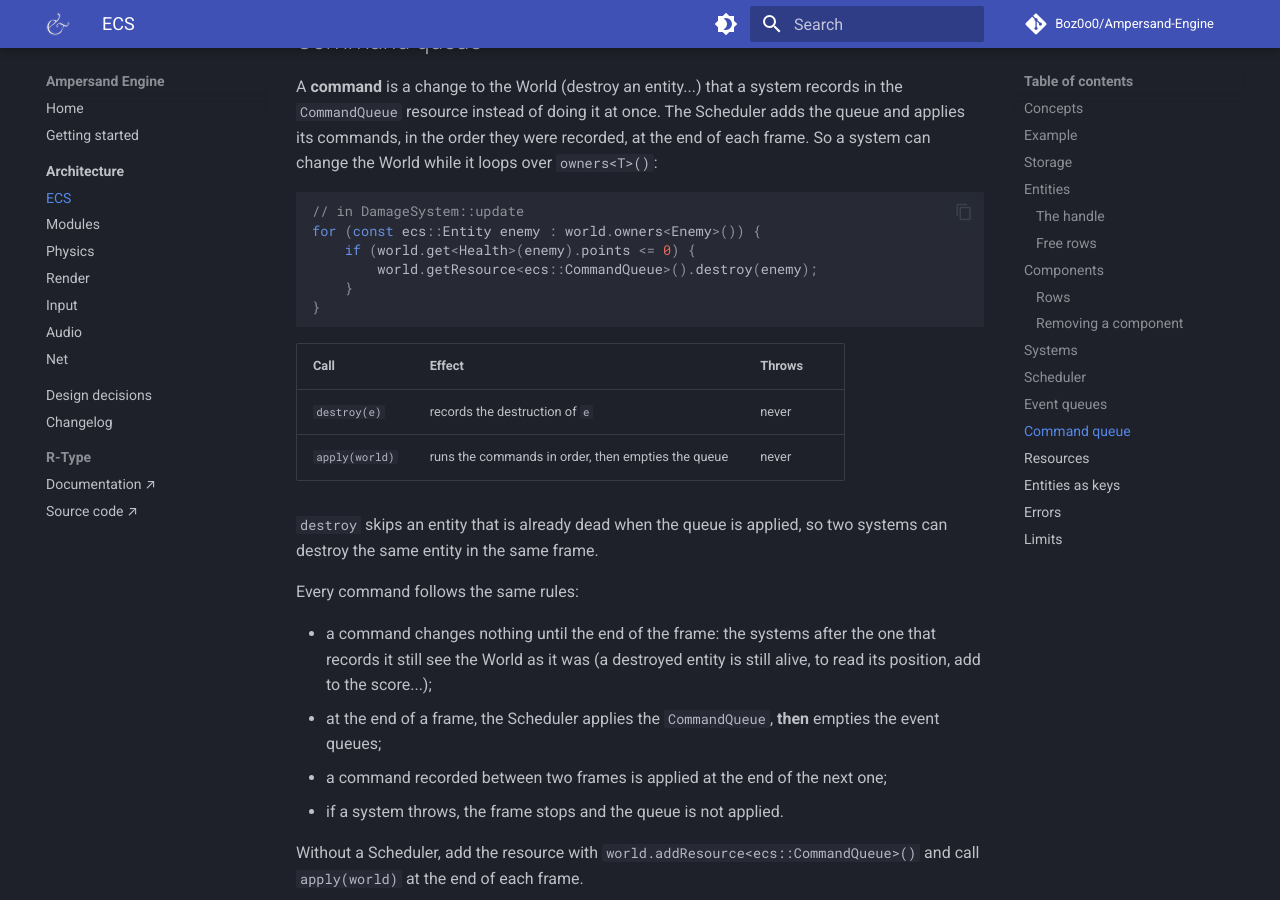
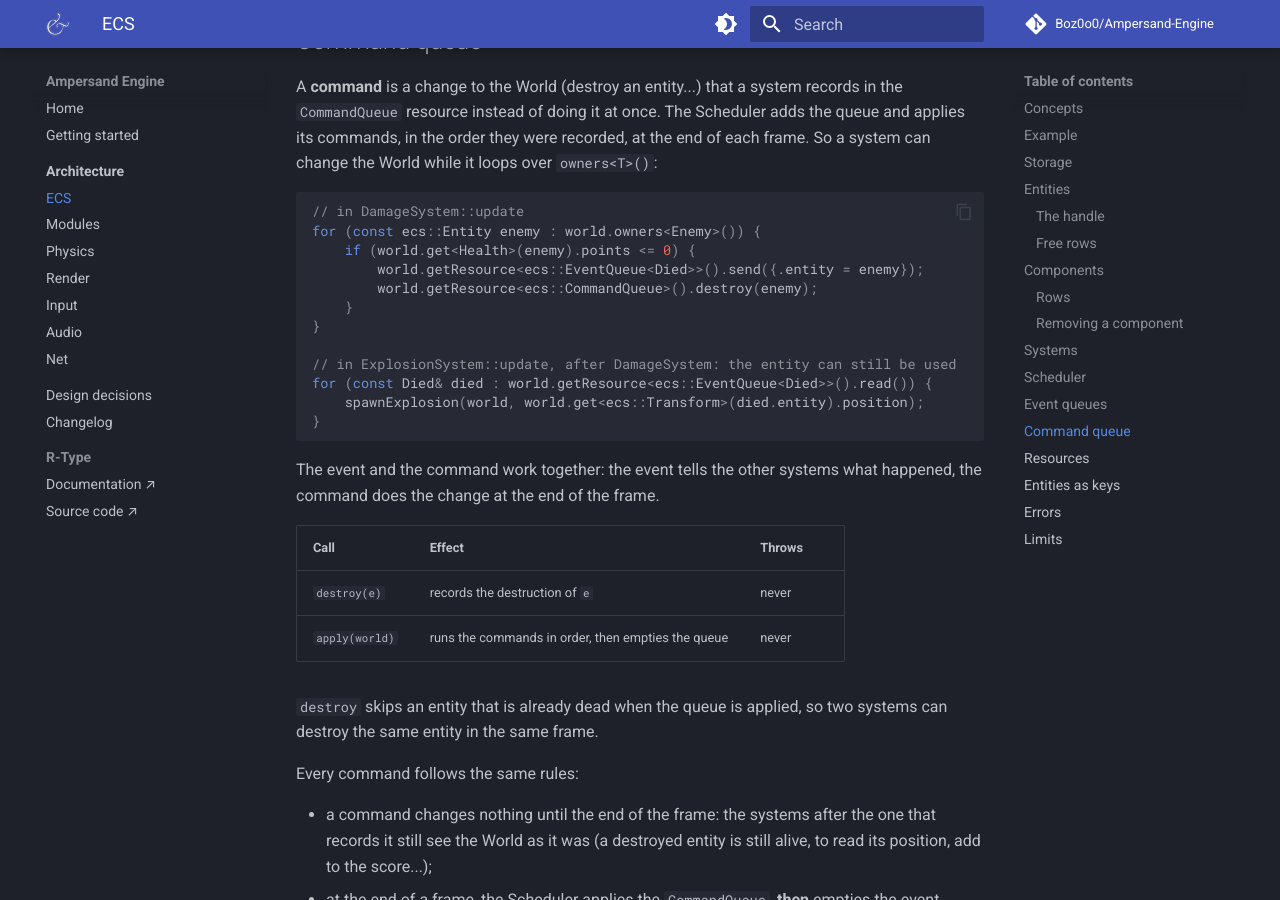
Before and after one commit to Boz0o0/Ampersand-Engine, an MkDocs documentation site: the page built from docs/mkdocs/architecture/ecs.md, in a window 1280 px wide and 900 px high, scrolled down 7920 px. Built offline with MkDocs 1.6.1 and Material for MkDocs 9.7.7, drawn with Linux system fonts in a browser that asks for light colours; comment, search, counter and statistics services are not loaded.

Commit message:
feat(doc): command and event queues exemple

````diff
--- a/docs/mkdocs/architecture/ecs.md
+++ b/docs/mkdocs/architecture/ecs.md
@@ -378,10 +378,20 @@ loops over `owners<T>()`:
 // in DamageSystem::update
 for (const ecs::Entity enemy : world.owners<Enemy>()) {
     if (world.get<Health>(enemy).points <= 0) {
+        world.getResource<ecs::EventQueue<Died>>().send({.entity = enemy});
         world.getResource<ecs::CommandQueue>().destroy(enemy);
     }
 }
+
+// in ExplosionSystem::update, after DamageSystem: the entity can still be used
+for (const Died& died : world.getResource<ecs::EventQueue<Died>>().read()) {
+    spawnExplosion(world, world.get<ecs::Transform>(died.entity).position);
+}
 ```
+
+The event and the command work together: the event tells the other systems
+what happened, the command does the change at the end of the frame.
+
 
 | Call              | Effect                                                     | Throws |
 | ----------------- | ---------------------------------------------------------- | ------ |
````
